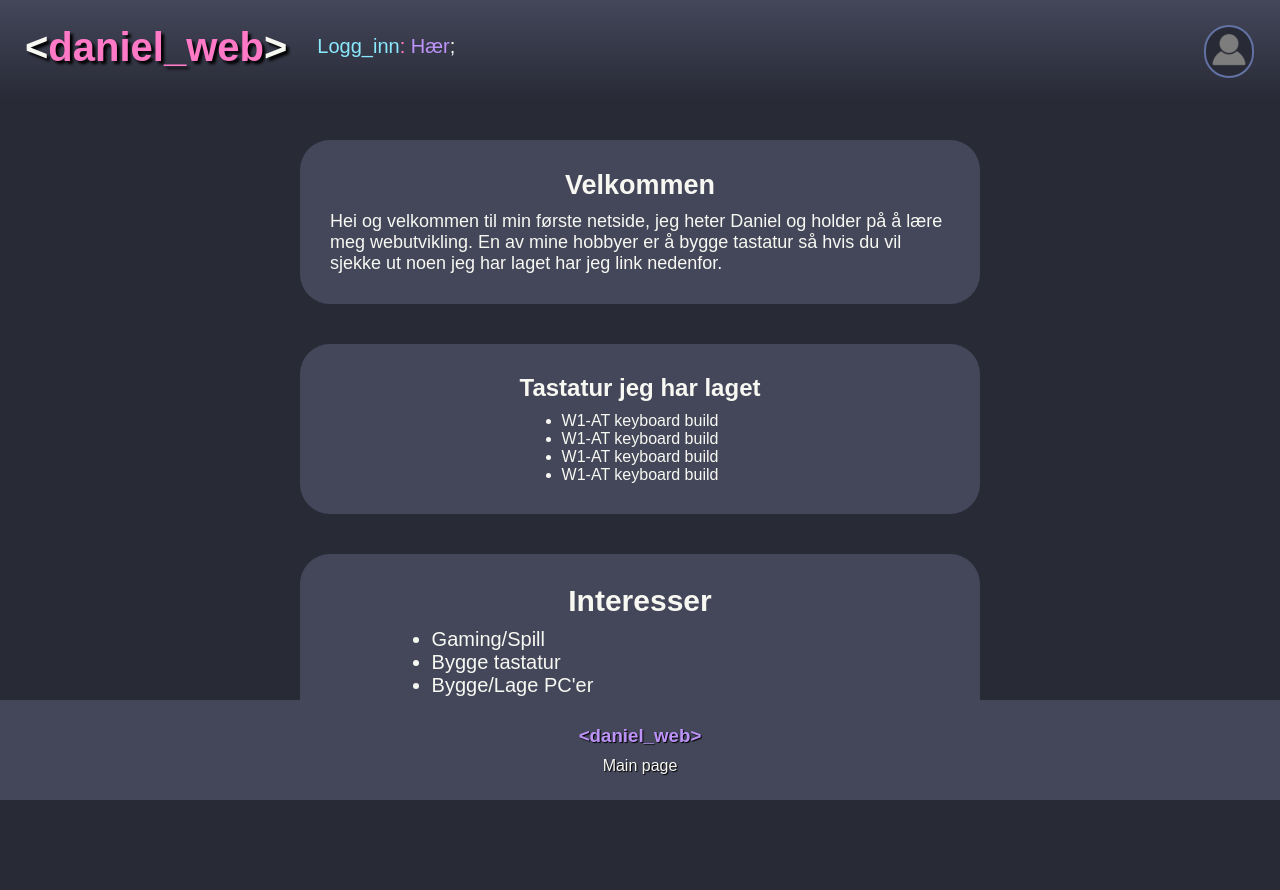
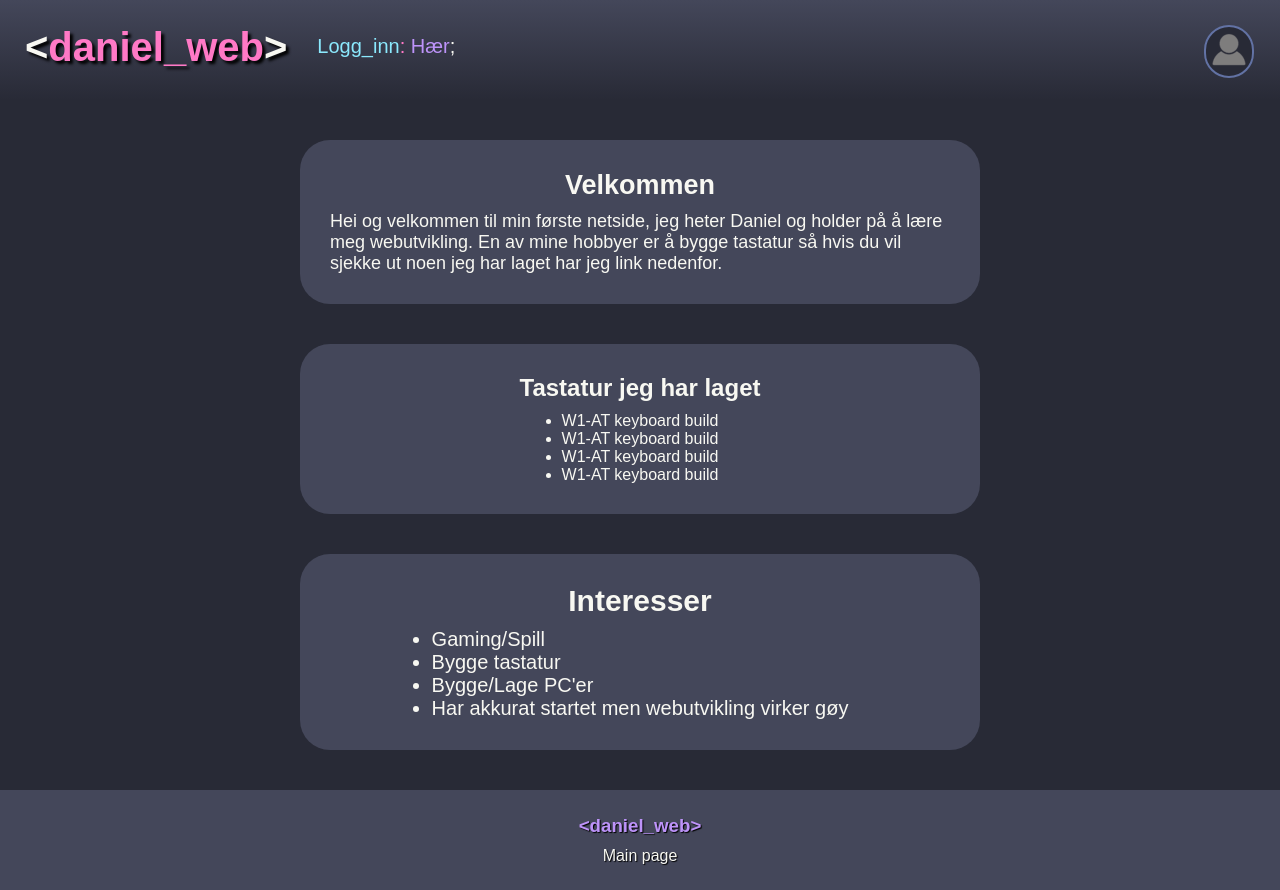
Before and after one commit to DanielDT12/Selfsite, a plain HTML site: page index.html in a window 1280 px wide. Before the commit the page ends 800 px from the top, so only its background shows below. Drawn offline with Linux system fonts and the light colour scheme.

Commit message:
gjort footer sticky

```diff
--- a/style/login-style.css
+++ b/style/login-style.css
@@ -5,6 +5,9 @@
 }
 
 body {
+    display: flex;
+    flex-direction: column;
+    min-height: 100vh;
     background-color: #282A36;
     color: #F8F8F2;
 }
@@ -16,8 +19,11 @@ header {
 }
 
 main {
-    height: 79vh;
-    overflow-y: scroll;
+
+}
+
+footer {
+    margin-top: auto;
 }
 
 /* Container for alle elementer i header */
@@ -128,11 +134,11 @@ button:active.profileBtn {
 
 input[type=submit] {
     color: #F8F8F2;
-    transition-duration: 0.7s;
 }
 
 input[type=submit]:hover {
     background-color: #767a93;
+    transition-duration: 0.7s;
 }
 
 input {
@@ -156,7 +162,7 @@ input {
 /* Footer style og text elementer */
 #footer {
     background-color: #44475A;
-    position: absolute;
+    position: sticky;
     bottom: 0;
     left: 0;
     width: 100%;
@@ -169,7 +175,7 @@ input {
     flex-direction: column;
     align-items: center;
     gap: 10px;
-    margin-top: 25px;
+    padding-top: 25px;
     font-family: Arial, Helvetica, sans-serif;
     text-shadow: 1px 1px 1px black;
     color: #BD93F9;
--- a/style/style.css
+++ b/style/style.css
@@ -5,6 +5,9 @@
 }
 
 body {
+    display: flex;
+    flex-direction: column;
+    min-height: 100vh;
     background-color: #282A36;
     color: #F8F8F2;
 }
@@ -16,8 +19,11 @@ header {
 }
 
 main {
-    height: 79vh;
-    overflow-y: scroll;
+
+}
+
+footer {
+    margin-top: auto;
 }
 
 /* Container for alle elementer i header */
@@ -161,7 +167,7 @@ button:active.profileBtn {
 /* Footer style og text elementer */
 #footer {
     background-color: #44475A;
-    position: absolute;
+    position: sticky;
     bottom: 0;
     left: 0;
     width: 100%;
@@ -174,7 +180,7 @@ button:active.profileBtn {
     flex-direction: column;
     align-items: center;
     gap: 10px;
-    margin-top: 25px;
+    padding-top: 25px;
     font-family: Arial, Helvetica, sans-serif;
     text-shadow: 1px 1px 1px black;
     color: #BD93F9;
--- a/style/w1-style.css
+++ b/style/w1-style.css
@@ -5,6 +5,9 @@
 }
 
 body {
+    display: flex;
+    flex-direction: column;
+    min-height: 100vh;
     background-color: #282A36;
     color: #F8F8F2;
 }
@@ -16,8 +19,11 @@ header {
 }
 
 main {
-    height: 79vh;
-    overflow-y: scroll;
+
+}
+
+footer {
+    margin-top: auto;
 }
 
 /* Container for alle elementer i header */
@@ -157,7 +163,7 @@ button:active.profileBtn {
 /* Footer style og text elementer */
 #footer {
     background-color: #44475A;
-    position: absolute;
+    position: sticky;
     bottom: 0;
     left: 0;
     width: 100%;
@@ -170,7 +176,7 @@ button:active.profileBtn {
     flex-direction: column;
     align-items: center;
     gap: 10px;
-    margin-top: 25px;
+    padding-top: 25px;
     font-family: Arial, Helvetica, sans-serif;
     text-shadow: 1px 1px 1px black;
     color: #BD93F9;
```
